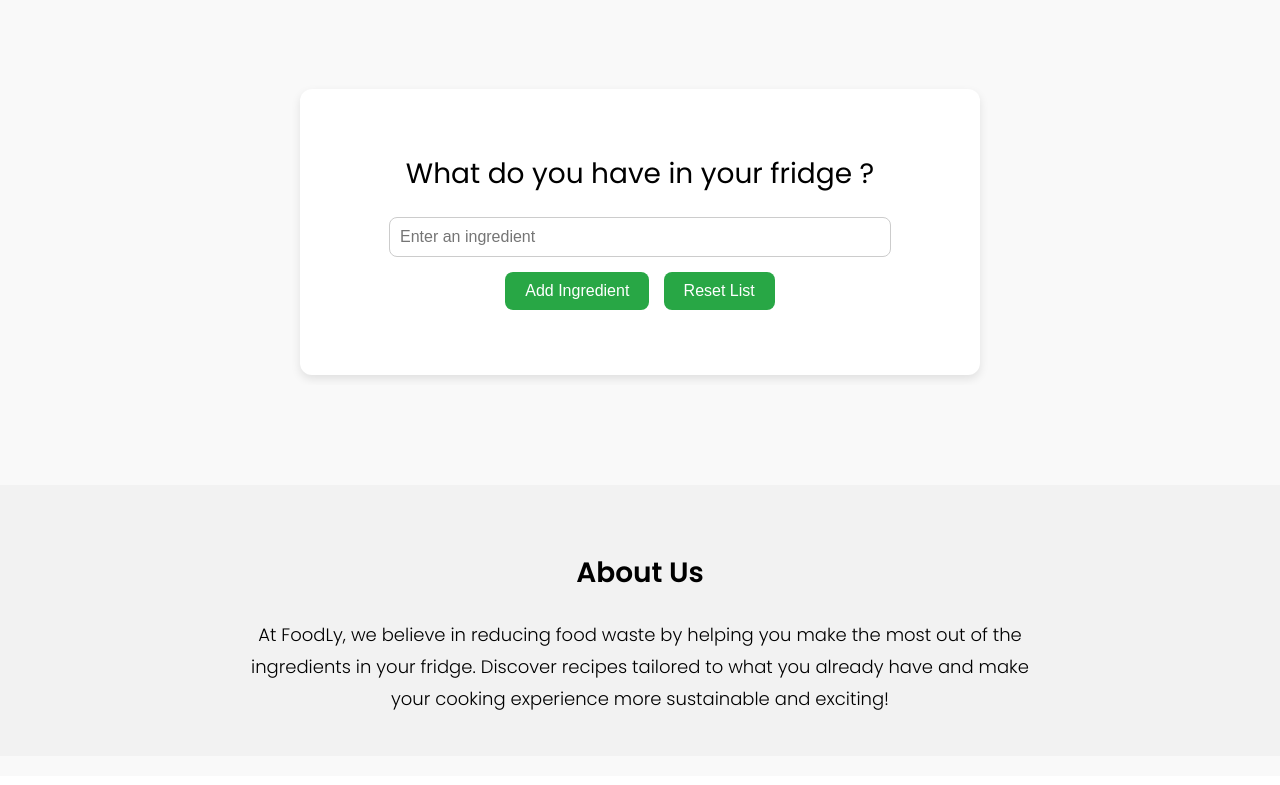
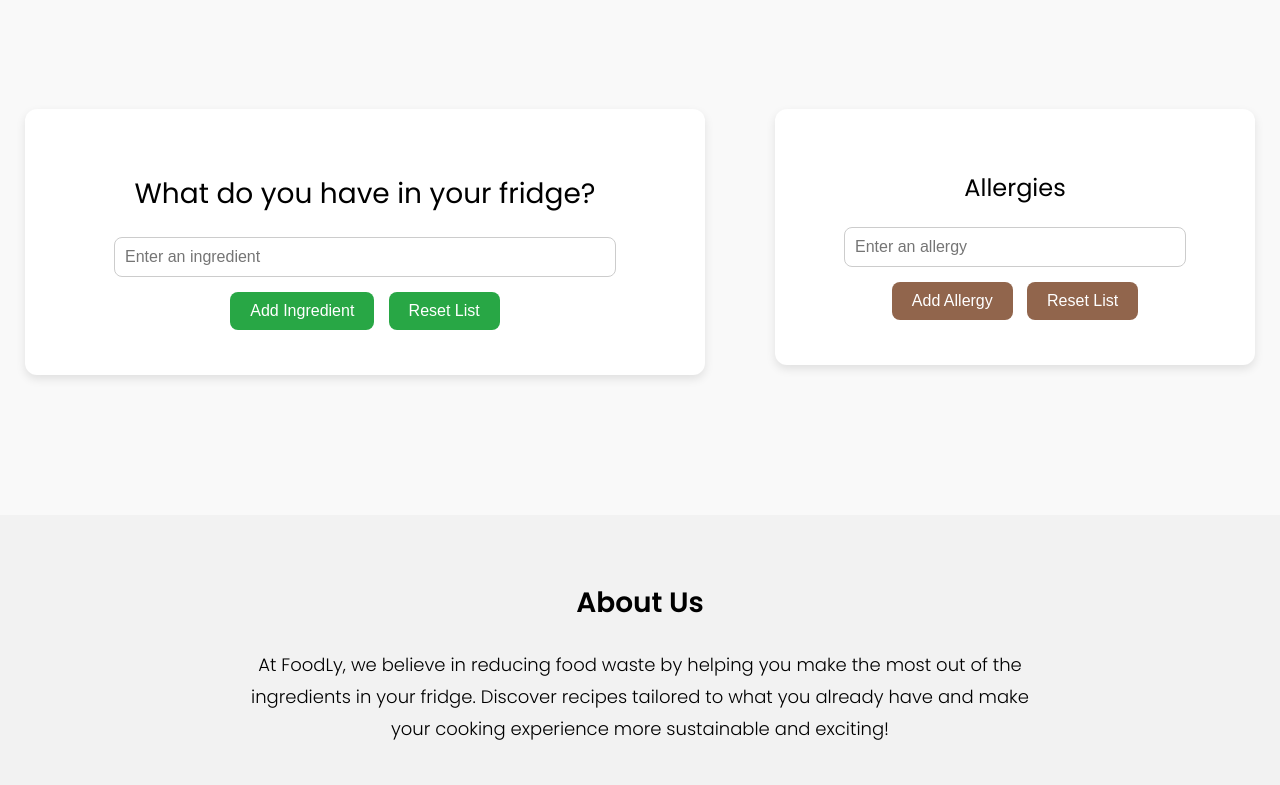
Before and after one commit to joakim-fellbom/OhMyFridge, a Flask app: page / in a window 1280 px wide. Shown: the part 613-1398 px from the top of the page. Before the commit the page ends 1369 px from the top, so only its background shows below. Run offline with Flask 3, Linux system fonts and the light colour scheme; parts of the project's set-up code (start-up, migrations or seed data) failed here and were passed over.

Commit message:
Test ajout allergies

```diff
--- a/app.py
+++ b/app.py
@@ -1,15 +1,15 @@
 from flask import Flask, request, jsonify, render_template
 import pandas as pd
-from logic.recipe_filter import filter_recipes_by_ingredients
+from logic.recipe_filter import filter_recipes_by_ingredients_and_allergies
 
 app = Flask(__name__)
 
 # Chargement des données de recettes
-data = pd.read_csv("data/full_dataset.csv")
+data = pd.read_csv("data/full_dataset.csv", sep=',', nrows=1000)
 data['ingredients'] = data['ingredients'].apply(eval)  # Convertir la chaîne en liste Python
 
 # Liste pour stocker les ingrédients sélectionnés par l'utilisateur
-selected_ingredients = []
+selected_ingredients = ['Chicken']
 
 @app.route("/")
 def home():
@@ -23,10 +23,19 @@ def add_ingredient():
         selected_ingredients.append(ingredient)
     return jsonify(selected_ingredients)
 
+allergies = ['Tomato']
+
+@app.route('/add_allergy', methods=['POST'])
+def add_allergy():
+    allergy = request.json.get('allergy')
+    if allergy and allergy not in allergies:
+        allergies.append(allergy)
+    return jsonify(allergies)
+
 @app.route("/get_recipes", methods=["GET"])
 def get_recipes():
     global selected_ingredients
-    filtered_recipes = filter_recipes_by_ingredients(data, selected_ingredients)
+    filtered_recipes = filter_recipes_by_ingredients_and_allergies(data, selected_ingredients, allergies)
     recipes = filtered_recipes.to_dict(orient="records")  # Convertir le DataFrame en liste de dictionnaires
     return jsonify(recipes)
 
@@ -36,5 +45,10 @@ def reset_ingredients():
     selected_ingredients = []
     return jsonify(selected_ingredients)
 
+@app.route('/reset_allergies', methods=['POST'])
+def reset_allergies():
+    allergies.clear()
+    return jsonify(allergies)
+
 if __name__ == "__main__":
     app.run(debug=True)
--- a/static/css/style.css
+++ b/static/css/style.css
@@ -51,7 +51,7 @@
 /* ===========================
    SECTION STYLES
    =========================== */
-   section {
+section {
     margin-top: 10px; /* Réduit l'écart global au-dessus des sections */
     margin-bottom: 20px; /* Réduit l'écart global en dessous des sections */
 }
@@ -63,7 +63,6 @@
     display: flex;
     align-items: center;
     justify-content: center;
-
     margin-bottom: 20px;
     padding: 60px 20px;
     background-color: #f9f9f9;
@@ -108,6 +107,29 @@
 }
 
 /* ===========================
+   INPUT CONTAINERS
+   =========================== */
+   .input-containers {
+    display: flex;
+    justify-content: center; /* Centre horizontalement */
+    align-items: flex-start; /* Aligne les conteneurs en haut */
+    gap: 20px; /* Espace entre les conteneurs */
+    margin: 40px auto; /* Espace en haut et en bas, centré horizontalement */
+}
+
+.search-container,
+.allergy-container {
+    flex: 1; /* Les conteneurs prennent une largeur égale */
+    max-width: 450px; /* Limite leur largeur maximale */
+    background-color: #ffffff;
+    border-radius: 12px;
+    box-shadow: 0 4px 10px rgba(0, 0, 0, 0.1);
+    padding: 40px;
+    text-align: center;
+}
+
+
+/* ===========================
    SEARCH SECTION
    =========================== */
 .search-container {
@@ -148,6 +170,49 @@
 
 .search-container button:hover {
     background-color: #28a745;
+}
+
+/* ===========================
+   ALLERGY SECTION
+   =========================== */
+.allergy-container {
+    background-color: #ffffff;
+    border-radius: 12px;
+    box-shadow: 0 4px 10px rgba(0, 0, 0, 0.1);
+    text-align: center;
+    padding: 40px;
+    max-width: 400px; /* Moins large que le search container */
+    margin: 0 auto;
+}
+
+.allergy-container h2 {
+    font-size: 24px;
+    font-weight: 500;
+    margin-bottom: 20px;
+}
+
+.allergy-container input {
+    width: 80%;
+    padding: 10px;
+    font-size: 16px;
+    margin-bottom: 10px;
+    border: 1px solid #ccc;
+    border-radius: 8px;
+}
+
+.allergy-container button {
+    padding: 10px 20px;
+    font-size: 16px;
+    color: #ffffff;
+    background-color: #91654c; /* Brown button */
+    border: none;
+    border-radius: 8px;
+    cursor: pointer;
+    margin: 5px;
+}
+
+.allergy-container button:hover {
+    background-color: #754c3d; /* Darker brown on hover */
 }
 
 /* ===========================
@@ -210,17 +275,6 @@
 /* ===========================
    INGREDIENT LIST & SHOW RECIPES BUTTON
    =========================== */
-.ingredient-section {
-    display: flex;
-    justify-content: space-between;
-    align-items: flex-start;
-    margin-top: 20px;
-}
-
-.ingredient-list {
-    flex: 1;
-}
-
 .selected-ingredients h3 {
     font-size: 18px;
     font-weight: 600;
@@ -233,8 +287,6 @@
     padding: 0;
     list-style-type: none;
 }
-
-/* Specific style for the "Show Recipes" button */
 
 .show-recipes-btn {
     padding: 10px 20px;
@@ -250,7 +302,7 @@
 }
 
 .show-recipes-btn:hover {
-    background-color: #91654c; /* Darker brown on hover */
+    background-color: #754c3d; /* Darker brown on hover */
 }
 
 .search-container .show-recipes-btn {
--- a/static/js/script.js
+++ b/static/js/script.js
@@ -35,6 +35,7 @@ async function fetchIngredients() {
     updateIngredientList(ingredients);
 }
 
+
 async function fetchRecipes() {
     const response = await fetch("/get_recipes");
     const recipes = await response.json();
@@ -49,15 +50,18 @@ async function fetchRecipes() {
 
         // Ajoute les recettes au conteneur
         recipes.forEach((recipe) => {
-            // Création d'un conteneur pour chaque recette
+            // Vérifie les allergies pour chaque recette
+            const hasAllergy = recipe.ingredients.some(ingredient =>
+                allergies.includes(ingredient) // allergies est un tableau global contenant toutes les allergies
+            );
+
+            if (!hasAllergy) {
                 const recipeDiv = document.createElement("div");
                 recipeDiv.className = "recipe";
 
-            // Titre de la recette
                 const title = document.createElement("h3");
                 title.textContent = recipe.title;
 
-            // Section Ingrédients
                 const ingredientsDiv = document.createElement("div");
                 ingredientsDiv.className = "ingredients";
                 const ingredientsTitle = document.createElement("h4");
@@ -67,7 +71,6 @@ async function fetchRecipes() {
                 ingredientsDiv.appendChild(ingredientsTitle);
                 ingredientsDiv.appendChild(ingredientsList);
 
-            // Section Directions
                 const directionsDiv = document.createElement("div");
                 directionsDiv.className = "directions";
                 const directionsTitle = document.createElement("h4");
@@ -77,16 +80,14 @@ async function fetchRecipes() {
                 directionsDiv.appendChild(directionsTitle);
                 directionsDiv.appendChild(directionsText);
 
-            // Ajout des sections au conteneur de la recette
                 recipeDiv.appendChild(title);
                 recipeDiv.appendChild(ingredientsDiv);
                 recipeDiv.appendChild(directionsDiv);
 
-            // Ajout de la recette au conteneur principal
                 recipesContainer.appendChild(recipeDiv);
+            }
         });
     } else {
-        // Masque le titre si aucune recette n'est disponible
         recipesTitleContainer.style.display = "none";
     }
 }
@@ -109,7 +110,45 @@ function updateIngredientList(ingredients) {
     }
 }
 
+async function addAllergy() {
+    const allergyInput = document.getElementById("allergy-input");
+    const allergyList = document.getElementById("allergy-list");
+    const selectedAllergiesContainer = document.getElementById("selected-allergies-container");
 
+    if (allergyInput.value.trim() !== "") {
+        const allergy = allergyInput.value.trim();
+        const listItem = document.createElement("li");
+        listItem.textContent = allergy;
+        allergyList.appendChild(listItem);
+        allergyInput.value = "";
+
+        // Ajout de l'allergie au backend
+        const response = await fetch("/add_allergy", {
+            method: "POST",
+            headers: {
+                "Content-Type": "application/json",
+            },
+            body: JSON.stringify({ allergy: allergy }),
+        });
+
+        selectedAllergiesContainer.style.display = "block";
+    }
+}
+
+async function fetchAllergies() {
+    const response = await fetch("/get_allergies");
+    const ingredients = await response.json();
+    recipesTitleContainer.style.display = "block";
+    updateAllergiesList(allergies);
+}
+
+function resetAllergies() {
+    const allergyList = document.getElementById("allergy-list");
+    const selectedAllergiesContainer = document.getElementById("selected-allergies-container");
+
+    allergyList.innerHTML = ""; // Efface toutes les allergies
+    selectedAllergiesContainer.style.display = "none";
+}
 
 // Initialize the list on page load
 fetchIngredients();
--- a/templates/index.html
+++ b/templates/index.html
@@ -32,9 +32,10 @@
     </div>
 </section>
 
-<!-- Recipe Search Section -->
-<section id="recipe-search" class="search-container">
-    <h2>What do you have in your fridge ?</h2>
+<div class="input-containers">
+    <div class="search-container">
+        <!-- Contenu de la section "Search" -->
+        <h2>What do you have in your fridge?</h2>
         <div class="search-input">
             <input type="text" id="ingredient-input" placeholder="Enter an ingredient">
             <button onclick="addIngredient()">Add Ingredient</button>
@@ -49,7 +50,27 @@
                 Show Recipes
             </button>
         </div>
-</section>
+    </div>
+
+    <div class="allergy-container">
+        <!-- Contenu de la section "Allergies" -->
+        <h2>Allergies</h2>
+        <div class="allergy-input">
+            <input type="text" id="allergy-input" placeholder="Enter an allergy">
+            <button onclick="addAllergy()">Add Allergy</button>
+            <button onclick="resetAllergies()">Reset List</button>
+        </div>
+        <div class="allergy-section">
+            <div id="selected-allergies-container" class="selected-allergies" style="display: none;">
+                <h3>Selected Allergies:</h3>
+                <ul id="allergy-list"></ul>
+            </div>
+            <button id="show-allergy-info-btn" class="show-allergy-info-btn" onclick="fetchAllergyInfo()" style="display: none;">
+                Show Allergy Info
+            </button>
+        </div>
+    </div>
+</div>
 
    <!-- Recipe Results Section -->
 <!-- Recipe Results Section -->
```
Also changed, not shown: logic/recipe_filter.py (+25 -4 lines). Lines whose indentation alone changed are shown as unchanged.
